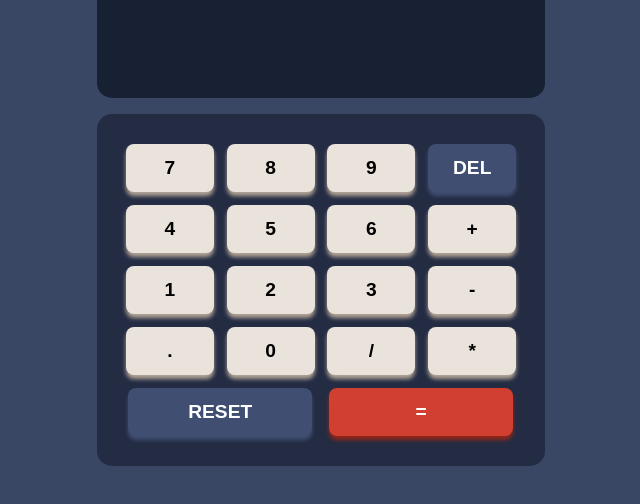
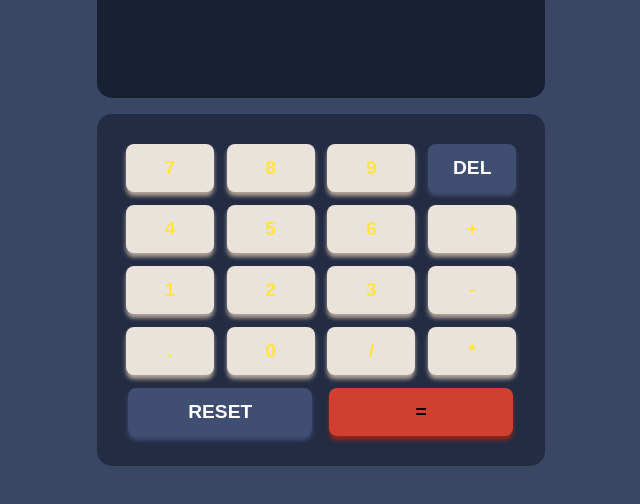
Before and after one commit to Tai-MS/Calculator, a plain HTML site: page index.html in a window 1280 px wide. Shown: the part 246-750 px from the top of the page, without its empty margins (319-959 px from the left). Drawn offline with Linux system fonts and the light colour scheme.

Commit message:
Update index.html

```diff
--- a/index.html
+++ b/index.html
@@ -7,6 +7,8 @@
     <link rel="preconnect" href="https://fonts.googleapis.com" />
     <link rel="preconnect" href="https://fonts.gstatic.com" crossorigin />
     <linkhref="https://fonts.googleapis.com/css2?family=League+Spartan:wght@700&display=swap"rel="stylesheet"/>
+    <link rel="stylesheet" href="/CSS/theme2.css"/>
+    <link rel="stylesheet" href="/CSS/theme3.css"/>
     <link rel="stylesheet" href="./CSS/style.css" id="css"/>
     <title>Document</title>
   </head>
```
